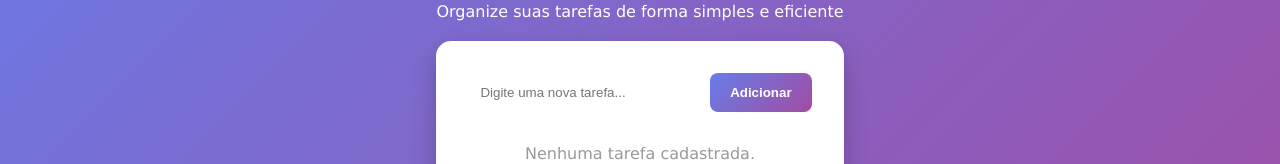
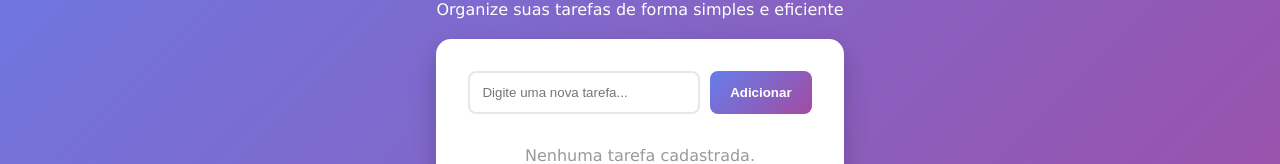
Before and after one commit to erikaoliveiracorrea/Lista-de-Tarefas, a React (Vite) app in the folder todolist-front/: page / in a window 1280 px wide. Shown: the part 326-490 px from the top of the page. Built offline with nearby package versions, Linux system fonts and the light colour scheme.

Commit message:
acrescentando root

```diff
--- a/todolist-front/src/index.css
+++ b/todolist-front/src/index.css
@@ -5,6 +5,7 @@
 }
 
 :root {
-  --primary: #6366f1;
+  --primary: #7355ae;
+  --second: #e2e8f0;
   --bg-gradient: linear-gradient(135deg, #667eea 0%, #a24ba2 100%);
 }
```
